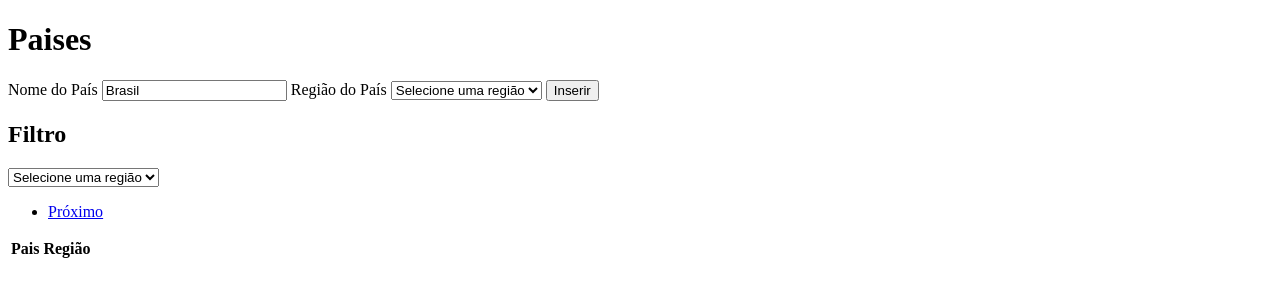
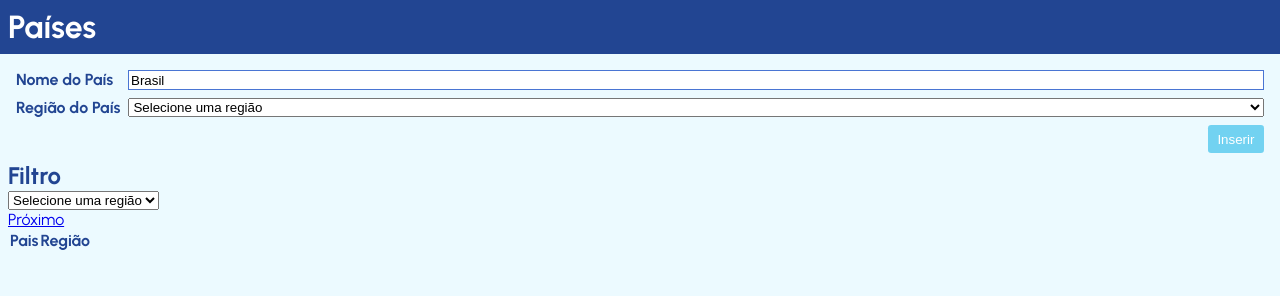
Before and after one commit to rachelpizane/registro-paises, a plain HTML site: page index.html in a window 1280 px wide. Drawn offline with Linux system fonts and the light colour scheme.

Commit message:
Costruindo a região de input

```diff
--- a/index.html
+++ b/index.html
@@ -1,30 +1,31 @@
-<!-- Funcionalidades:
-1) Criar selecao para o input de regiões OK
-2) Incluir novos dados; OK
-3) Criar tabela com os novos dados OK
-4) Criar filtro por região OK
-5) Criar navegações (Anterior e proximo) por pagina na tabela. O limite é 3 dados por página.
+<!DOCTYPE html>
+<html lang="pt-BR">
 
-HTML/CSS
-1) Personalizar programa;
--->
-<!DOCTYPE html>
-<html lang="en">
 <head>
     <meta charset="UTF-8">
     <meta name="viewport" content="width=device-width, initial-scale=1.0">
+    <link rel="stylesheet" href="style.css">
     <title>Tabela Paises</title>
 </head>
+
 <body>
-    <h1>Paises</h1>
+    <header>
+        <h1>Países</h1>
+    </header>
+    <main>
+        <section class="regiaoInputDados">
+            <div class="inputs">
                 <label>Nome do País</label>
-    <input type="text" name="" id="nome" value="Brasil">
-
+                <input type="text" class="form-input" id="nome" value="Brasil">
                 <label>Região do País</label>
                 <select id="regiao">
                     <option disabled selected value="">Selecione uma região</option>
                 </select>
-    <input type="button" value="Inserir" id="btn" onclick="incluir()">
+            </div>
+
+            <input type="button" value="Inserir" id="btn" class="btn-input"
+            onclick="incluir()">
+        </section>
 
         <h2>Filtro</h2>
         <select id="filtroRegioes" onchange="filtrarRegiao()">
@@ -43,6 +44,8 @@ HTML/CSS
             <tbody id="tabela">
             </tbody>
         </table>
+    </main>
     <script src="script.js"></script>
 </body>
+
 </html>
--- /dev/null
+++ b/style.css
@@ -0,0 +1,67 @@
+@import url('https://fonts.googleapis.com/css2?family=Urbanist:ital,wght@0,100..900;1,100..900&display=swap');
+
+*{
+    margin: 0px;
+    padding: 0px;
+    box-sizing: border-box;
+    /* border: 1px solid red; */
+}
+
+body {
+    font-family: "Urbanist";
+    background-color:#ecfaff;
+    color: #224592;
+}
+
+header {
+    background-color: #224592;
+    color: white;
+    padding: .5rem;
+}
+
+header h1 {
+    color: #fff;
+}
+
+main {
+    padding: .5rem;
+}
+
+.regiaoInputDados {
+    display: grid;
+    gap: .5rem;
+    padding: .5rem;
+}
+
+.inputs {
+    display: grid;
+    grid-template-columns: auto 1fr;
+    gap: .5rem;
+}
+
+.inputs label {
+    font-weight: bold;
+}
+.form-input {
+    padding: .1rem;
+    outline: none;
+    border: 1px solid #4a75d3;
+}
+.form-input:focus{
+    border: 1px solid #183066
+}
+
+.btn-input{
+    justify-self: end;
+    padding: .4rem .6rem;
+    border-radius: .2rem;
+    background-color: #72d2f1;
+    color: #fff;
+    border: none;
+    transition: .2s;
+}
+
+.btn-input:hover{
+    background-color: #67bcd8;
+    transition: .2s;
+}
```
Lines whose indentation alone changed are shown as unchanged.
